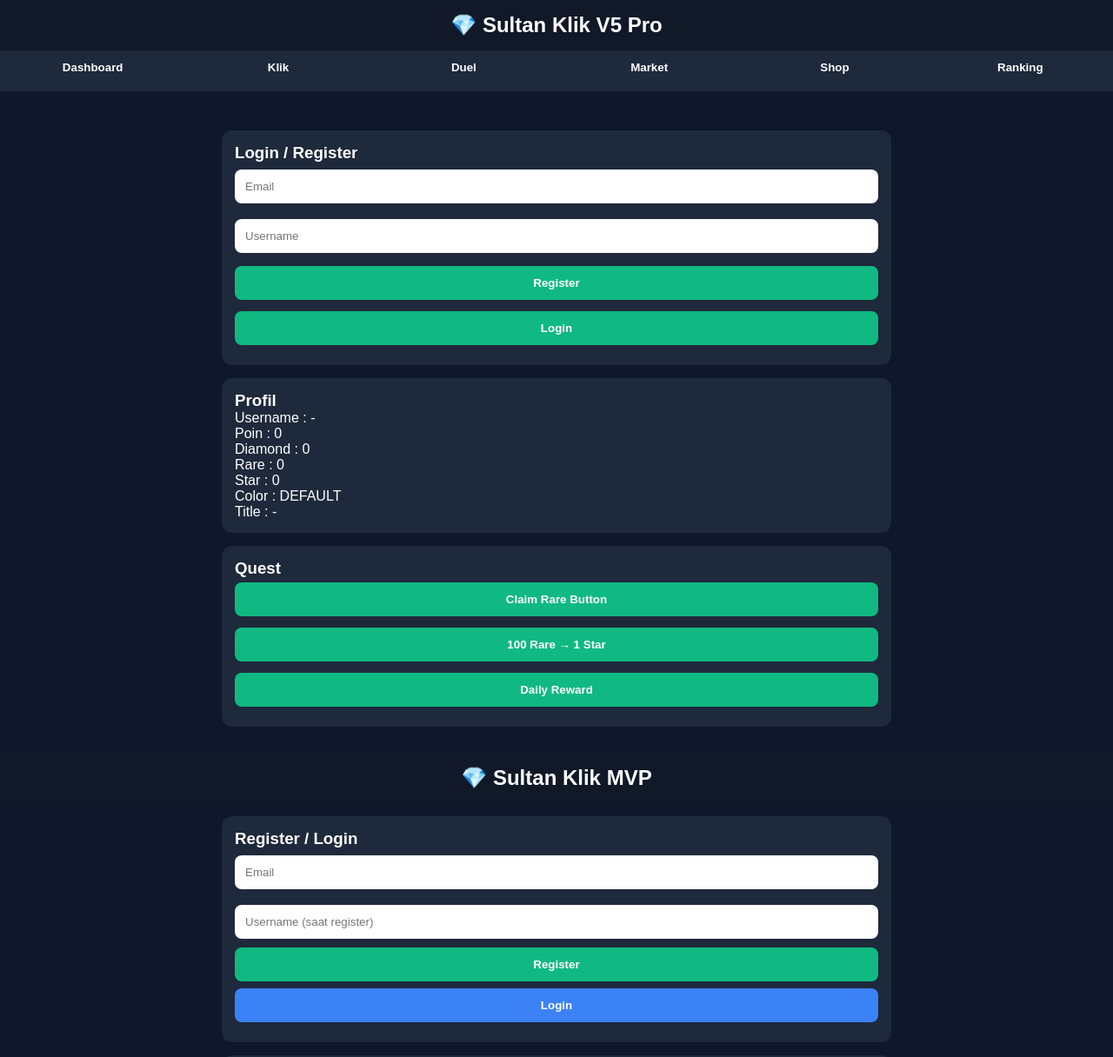
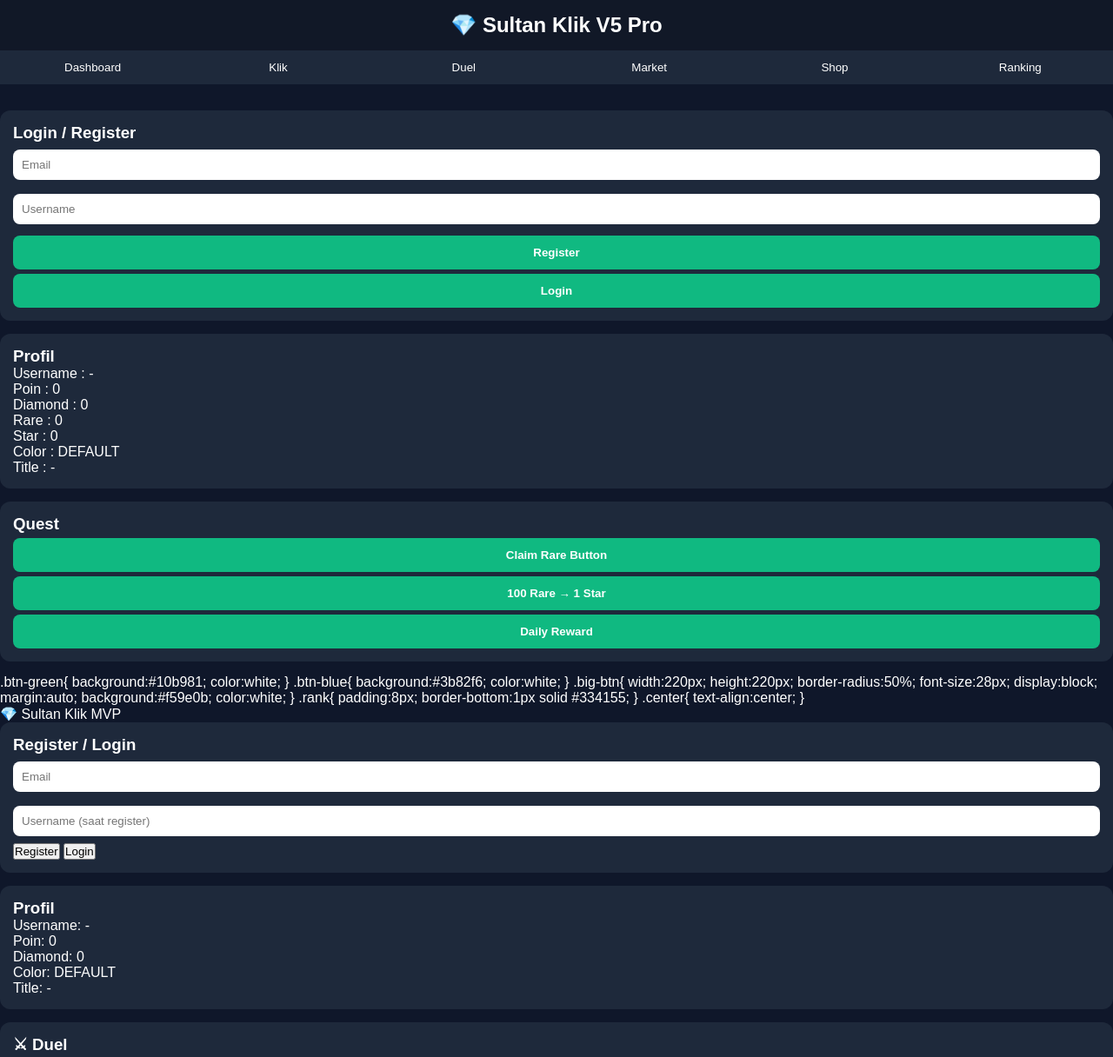
Before and after one commit to sultanklik/sultanklik, a plain HTML site: page index.html in a window 1280 px wide. Shown: the top 1216 px of the page at 87% size. Drawn offline with Linux system fonts and the light colour scheme.

Commit message:
index.html

```diff
--- a/index.html
+++ b/index.html
@@ -840,61 +840,6 @@ refreshProfile,
 
 
 
-<!DOCTYPE html>
-<html lang="id">
-<head>
-
-  <script src="https://accounts.google.com/gsi/client" async defer></script>
-<meta charset="UTF-8">
-<meta name="viewport" content="width=device-width, initial-scale=1">
-<title>Sultan Klik MVP</title>
-
-<style>
-body{
-margin:0;
-font-family:Arial,sans-serif;
-background:#0f172a;
-color:white;
-}
-
-.header{
-background:#111827;
-padding:15px;
-text-align:center;
-font-size:24px;
-font-weight:bold;
-}
-
-.container{
-max-width:800px;
-margin:auto;
-padding:15px;
-}
-
-.card{
-background:#1e293b;
-padding:15px;
-border-radius:12px;
-margin-bottom:15px;
-}
-
-input{
-width:100%;
-padding:12px;
-margin-bottom:10px;
-border:none;
-border-radius:8px;
-}
-
-button{
-width:100%;
-padding:12px;
-border:none;
-border-radius:8px;
-cursor:pointer;
-font-weight:bold;
-margin-bottom:8px;
-}
 
 .btn-green{
 background:#10b981;
```
